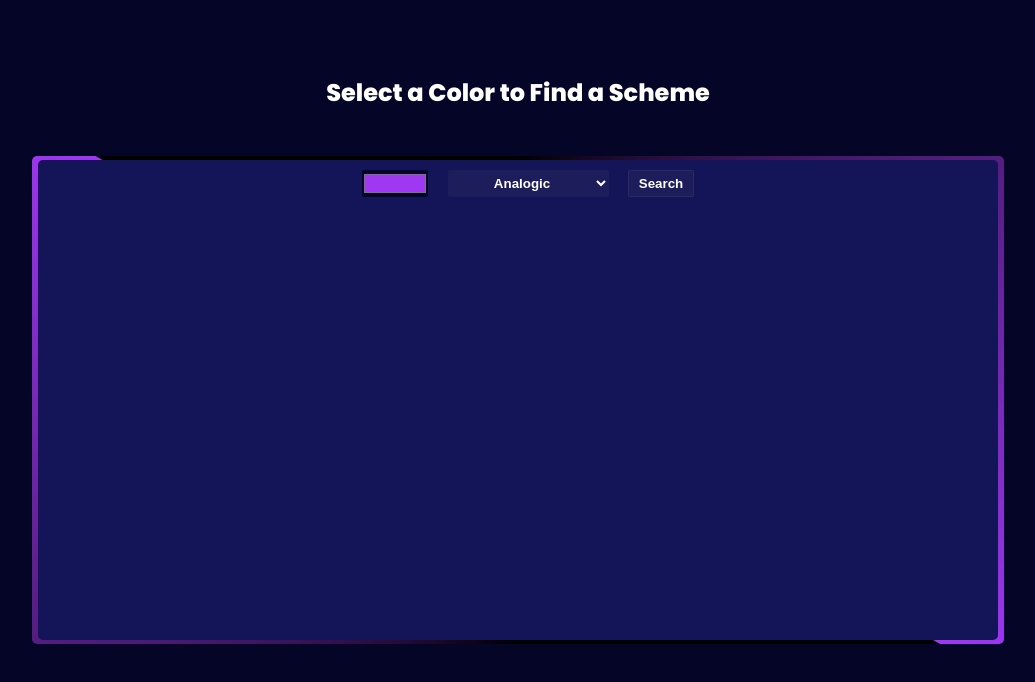
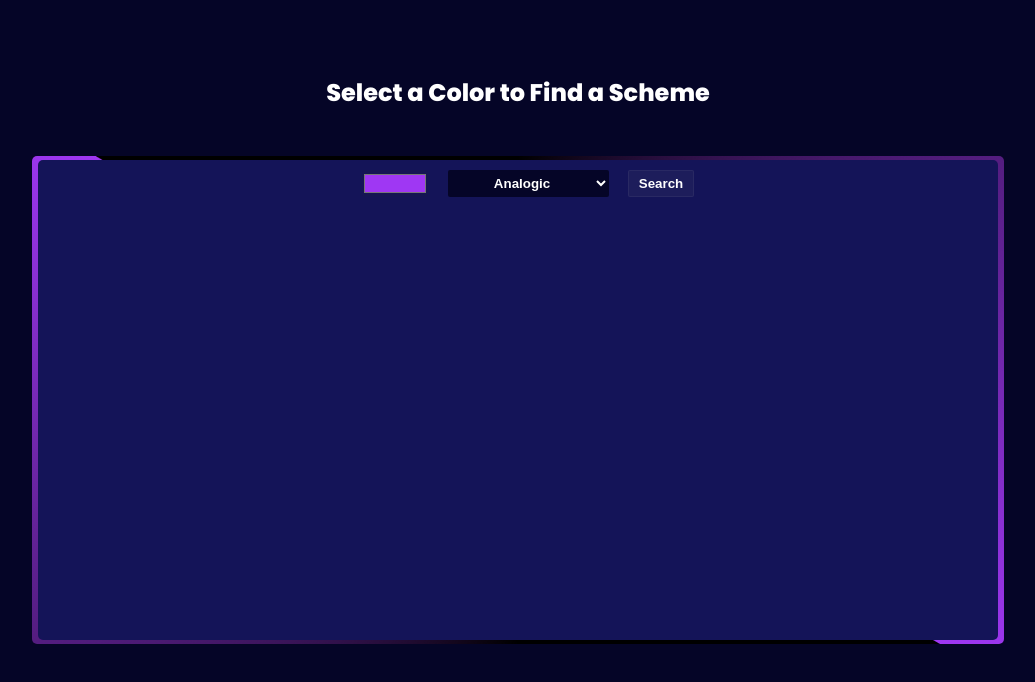
Before and after one commit to RTids/Color-Pallette, a plain HTML site: page index.html in a window 1280 px wide. Shown: the whole page, without its empty margins (122-1157 px from the left). Drawn offline with Linux system fonts and the light colour scheme; no server answers.

Commit message:
updated drop down color correctly

```diff
--- a/styles.css
+++ b/styles.css
@@ -93,7 +93,7 @@ form {
 
 input {
     border-radius: 2px;
-    background-color: rgb(5, 5, 39);
+    background-color: rgba(37, 36, 36, 0.081);
     border: none;
     width: 5em
 }
@@ -101,7 +101,7 @@ input {
 select {
     border: none;
     text-align: center;
-    background-color: rgba(135, 134, 134, 0.081);
+    background-color: rgb(5, 5, 39);
     color: white;
     font-weight: 600;
     border-radius: 2px;
```
